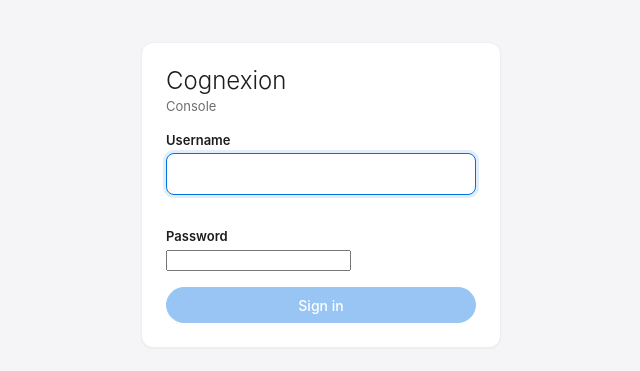
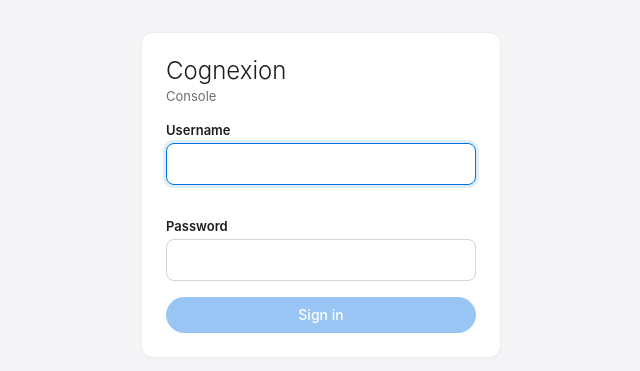
Before and after one commit to wojtekh/survey-parser, a Next.js app: page /login in a window 1280 px wide. Shown: the part 205-576 px from the top of the page, without its empty margins (319-959 px from the left). Built offline with nearby package versions, Linux system fonts and the light colour scheme.

Commit message:
Update globals.css

```diff
--- a/app/globals.css
+++ b/app/globals.css
@@ -206,7 +206,7 @@
 }
 .field-group { margin-bottom: 16px; }
 
-input[type='text'], input[type='email'], input:not([type]), select, textarea {
+input[type='text'], input[type='email'], input[type='password'], input:not([type]), select, textarea {
   width: 100%;
   font: 400 14px/20px var(--font-sans);
   color: var(--gray-900);
```
